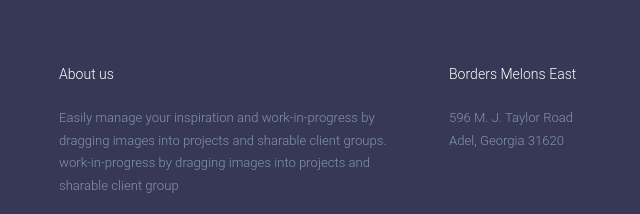
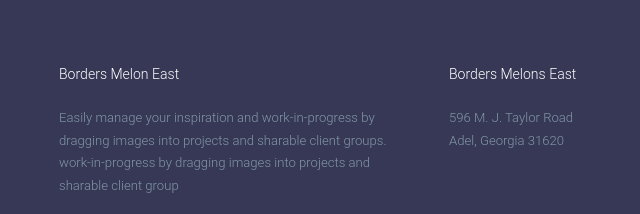
Before and after one commit to marianapt/bE, a plain HTML site: page index.html in a window 1280 px wide. Shown: the part 4822-5036 px from the top of the page, 401-1041 px from the left. Drawn offline with Linux system fonts and the light colour scheme; some packages are replaced by stand-ins of ours; a script that the page names is missing.

Commit message:
adding changes

```diff
--- a/index.html
+++ b/index.html
@@ -374,7 +374,7 @@
                                 <div class="row">
                                     <div class="col-sm-6">
                                         <div class="single_widget single_top_widget_right_about">
-                                            <h4>About us</h4>
+                                            <h4>Borders Melon East</h4>
                                             <p>Easily manage your inspiration and work-in-progress by dragging images into projects and sharable client groups.
                                                 work-in-progress by dragging images into projects and sharable client group</p>
                                         </div>
```
